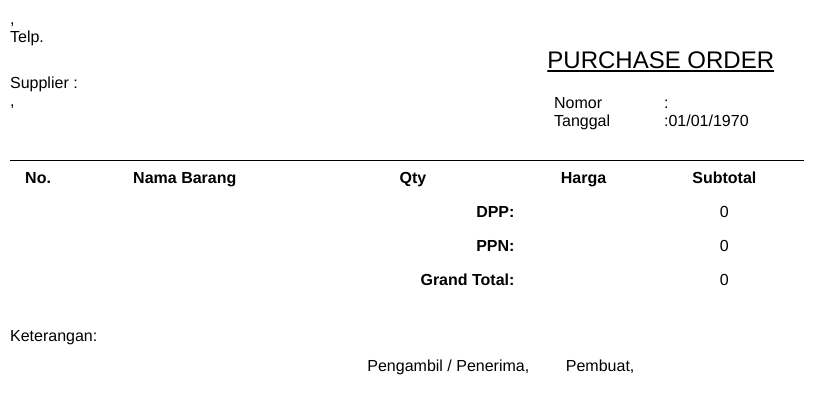
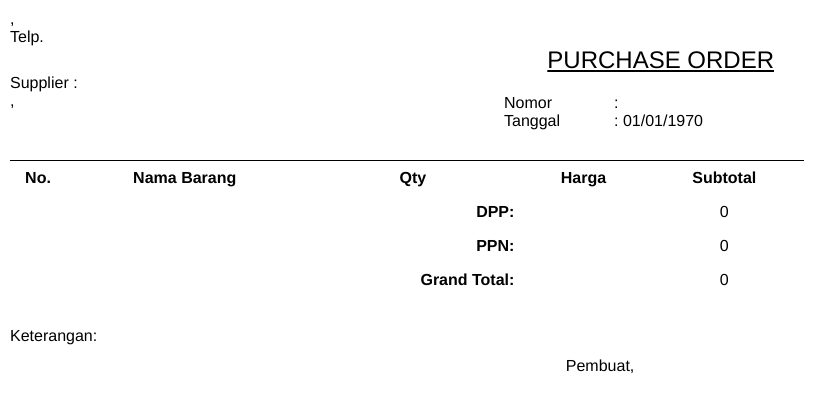
Before and after one commit to Nyom254/gsmartcctv, a PHP site: page /pembelian/purchase-order/cetak_po.php?no=1 in a window 1280 px wide. Shown: the top 414 px of the page, without its empty margins (0-825 px from the left). Run offline with PHP 8.4, Linux system fonts and the light colour scheme; data that the repository does not hold is empty; a stand-in replaces the project's code that opens the database connection.

Commit message:
memperbaiki cetak po

```diff
--- a/home/pembelian/purchase-order/cetak_po.php
+++ b/home/pembelian/purchase-order/cetak_po.php
@@ -87,14 +87,14 @@
                 <h3><?php echo $dataSupplier['nama'] ?></h3>
                 <p><?php echo $dataSupplier['alamat'] ?>, <?php echo $dataSupplier['kota'] ?></p>
             </div>
-            <div style="width:250px;padding-top:20px;">
-                <div style="display:flex;padding-right:30px;">
+            <div style="width:300px;padding-top:20px;display:flex;">
+                <div style="display:flex;padding-right:0;flex-direction:column">
                     <p style="width:110px">Nomor</p>
-                    <p>:<?php echo $dataPurchaseOrder['NO_TRANSAKSI'] ?></p>
+                    <p style="width:110px">Tanggal</p>
                 </div>
-                <div style="display:flex;padding-right:30px;">
-                    <p style="width:110px">Tanggal</p>
-                    <p>:<?php $date = $dataPurchaseOrder['TANGGAL']; // The original date in 'Y-m-d' format
+                <div style="display:flex;flex-direction:column">
+                    <p>: <?php echo $dataPurchaseOrder['NO_TRANSAKSI'] ?></p>
+                    <p>: <?php $date = $dataPurchaseOrder['TANGGAL']; // The original date in 'Y-m-d' format
                         $reformattedDate = date('d/m/Y', strtotime($date)); // Reformatted date in 'd/m/Y' format
                         echo $reformattedDate; ?></p>
                 </div>
@@ -161,8 +161,6 @@
             <p><?php echo $dataPurchaseOrder['KETERANGAN']; ?></p>
         </div>
         <div style="width: 25%;margin-top:30px">
-            <p>Pengambil / Penerima,</p>
-            <p style="margin-top:40px"><?php echo $dataPurchaseOrder['PENGAMBIL'] ?></p>
         </div>
         <div style="margin-top:30px;">
             <p>Pembuat,</p>
```
